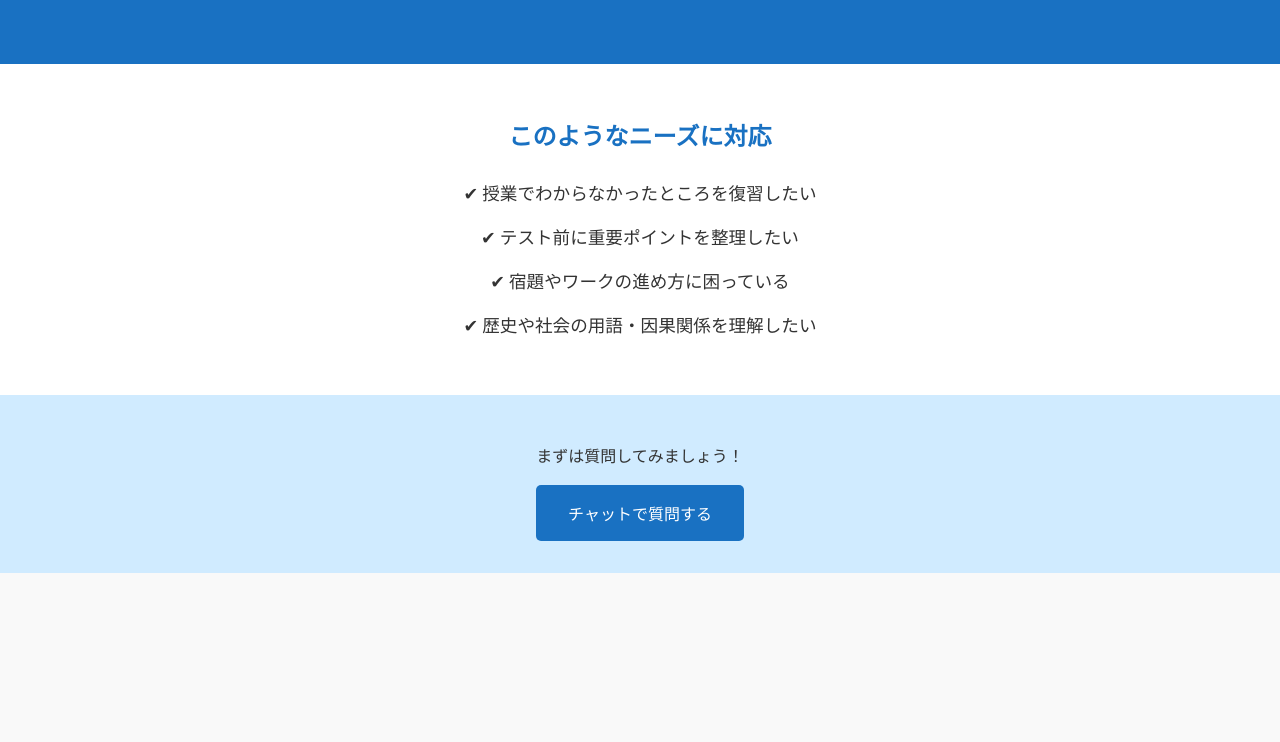
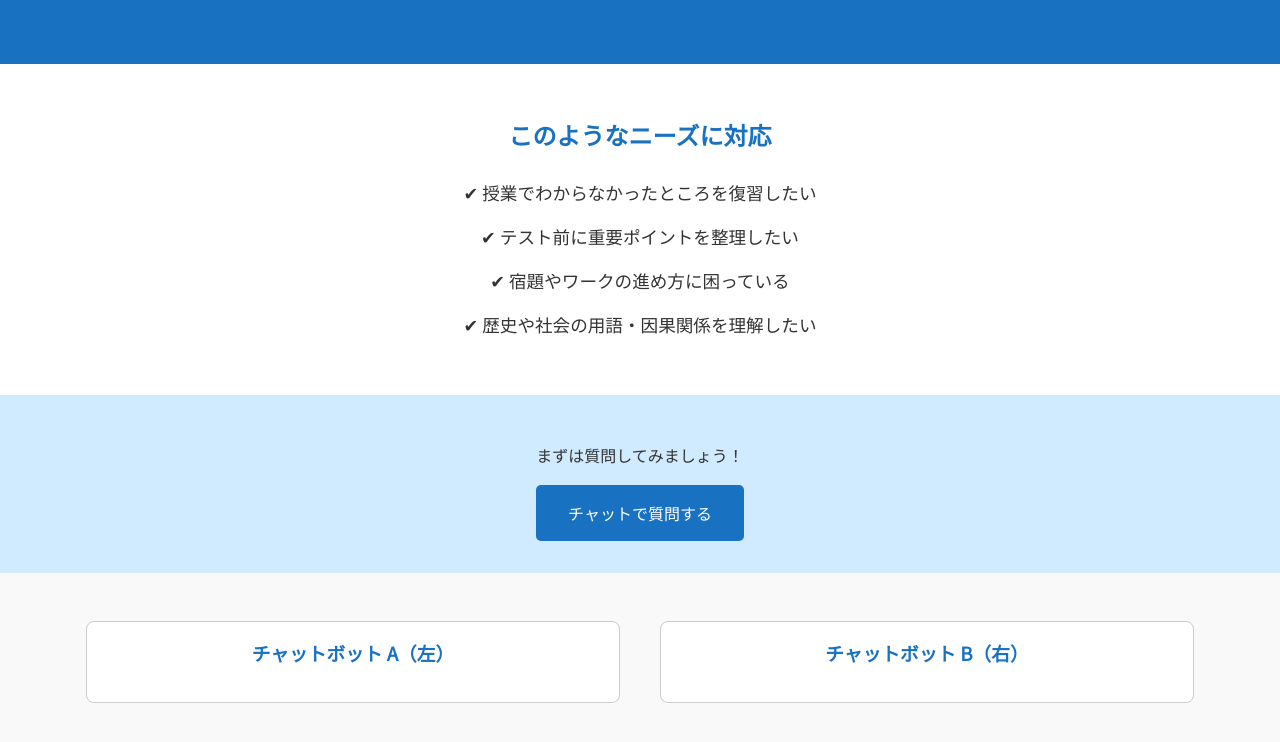
Before and after one commit to Tiff11051231/Math-Chatbot, a plain HTML site: page index.html in a window 1280 px wide. Shown: the part 198-940 px from the top of the page. Before the commit the page ends 899 px from the top, so only its background shows below. Drawn offline with Linux system fonts and the light colour scheme; a script that the page names is missing.

Commit message:
Add files via upload

```diff
--- a/index.html
+++ b/index.html
@@ -76,8 +76,26 @@
       text-align: center;
     }
 
-    #chtl-launcher {
-      margin-top: 2rem;
+    .chatbots {
+      display: flex;
+      justify-content: center;
+      gap: 40px;
+      flex-wrap: wrap;
+    }
+
+    .chatbot-box {
+      flex: 1;
+      min-width: 300px;
+      max-width: 500px;
+      border: 1px solid #ccc;
+      border-radius: 8px;
+      padding: 1rem;
+      background-color: white;
+    }
+
+    .chatbot-box h3 {
+      margin-top: 0;
+      color: #1971c2;
     }
   </style>
 </head>
@@ -106,14 +124,20 @@
   </section>
 
   <section class="chat-section" id="chat">
-    <div id="chtl-launcher"></div>
+    <div class="chatbots">
+      <div class="chatbot-box">
+        <h3>チャットボット A（左）</h3>
+        <div id="chatbot-left"></div>
+      </div>
+      <div class="chatbot-box">
+        <h3>チャットボット B（右）</h3>
+        <div id="chatbot-right"></div>
+      </div>
+    </div>
   </section>
 
-  <!-- ✅ Chatling script (new bot ID) -->
+  <!-- Chatbot A -->
   <script>
-    window.chtlConfig = { chatbotId: "9162248845" };
-  </script>
-  <script async data-id="9162248845" id="chtl-script" type="text/javascript" src="https://chatling.ai/js/embed.js"></script>
-
-</body>
-</html>
+    window.chtlConfigLeft = { chatbotId: "9778366337", container: "#chatbot-left" };
+    const scriptA = document.createElement("script");
+    scriptA.src = "https://chatling.ai/js/embed.js
```
